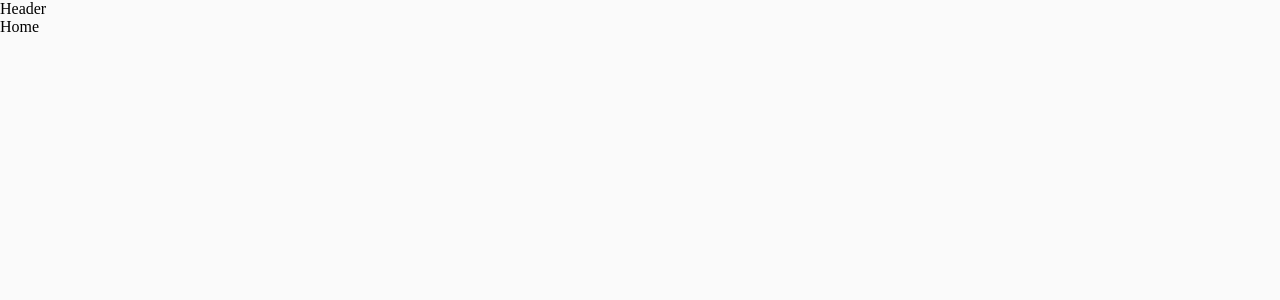
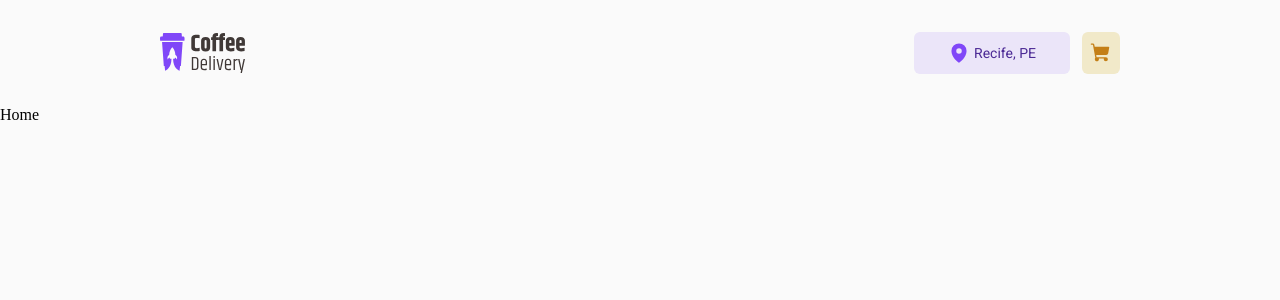
Before and after one commit to aluiz815/ignite-coffeDelivery, a React (Vite) app: page / in a window 1280 px wide. Shown: the top 300 px of the page. Built offline with nearby package versions, Linux system fonts and the light colour scheme.

Commit message:
Header Component

```diff
--- a/src/components/Header/index.tsx
+++ b/src/components/Header/index.tsx
@@ -1,3 +1,24 @@
+import Logo from '../../assets/logo.svg'
+import {
+  HeaderContainer,
+  ActionsContainer,
+  LocationContainer,
+  CardContainer,
+} from './style'
+import { ShoppingCart, MapPin } from 'phosphor-react'
 export const Header = () => {
-  return <div>Header</div>
+  return (
+    <HeaderContainer>
+      <img src={Logo} alt="" />
+      <ActionsContainer>
+        <LocationContainer>
+          <MapPin size={22} weight="fill" />
+          <span>Recife, PE</span>
+        </LocationContainer>
+        <CardContainer>
+          <ShoppingCart size={22} weight="fill" />
+        </CardContainer>
+      </ActionsContainer>
+    </HeaderContainer>
+  )
 }
--- a/src/components/Header/style.ts
+++ b/src/components/Header/style.ts
@@ -1,3 +1,41 @@
 import styled from 'styled-components'
 
-export const HeaderContainer = styled.header``
+export const HeaderContainer = styled.header`
+  display: flex;
+  justify-content: space-between;
+  align-items: center;
+  padding: 2rem 10rem;
+`
+export const ActionsContainer = styled.div`
+  display: flex;
+  gap: 0.75rem;
+`
+export const LocationContainer = styled.div`
+  display: flex;
+  gap: 0.25rem;
+  justify-content: center;
+  align-items: center;
+  padding: 0.625rem 2.125rem;
+  background: ${(props) => props.theme['purple-light']};
+  border-radius: 6px;
+
+  svg {
+    color: ${(props) => props.theme.purple};
+  }
+
+  span {
+    font-size: 0.875rem;
+    font-family: 'Roboto', sans-serif;
+    color: ${(props) => props.theme['purple-dark']};
+  }
+`
+export const CardContainer = styled.div`
+  display: flex;
+  justify-content: center;
+  align-items: center;
+  padding: 0.5rem;
+  background: ${(props) => props.theme['yellow-light']};
+  border-radius: 6px;
+  color: ${(props) => props.theme['yellow-dark']};
+  cursor: pointer;
+`
```
